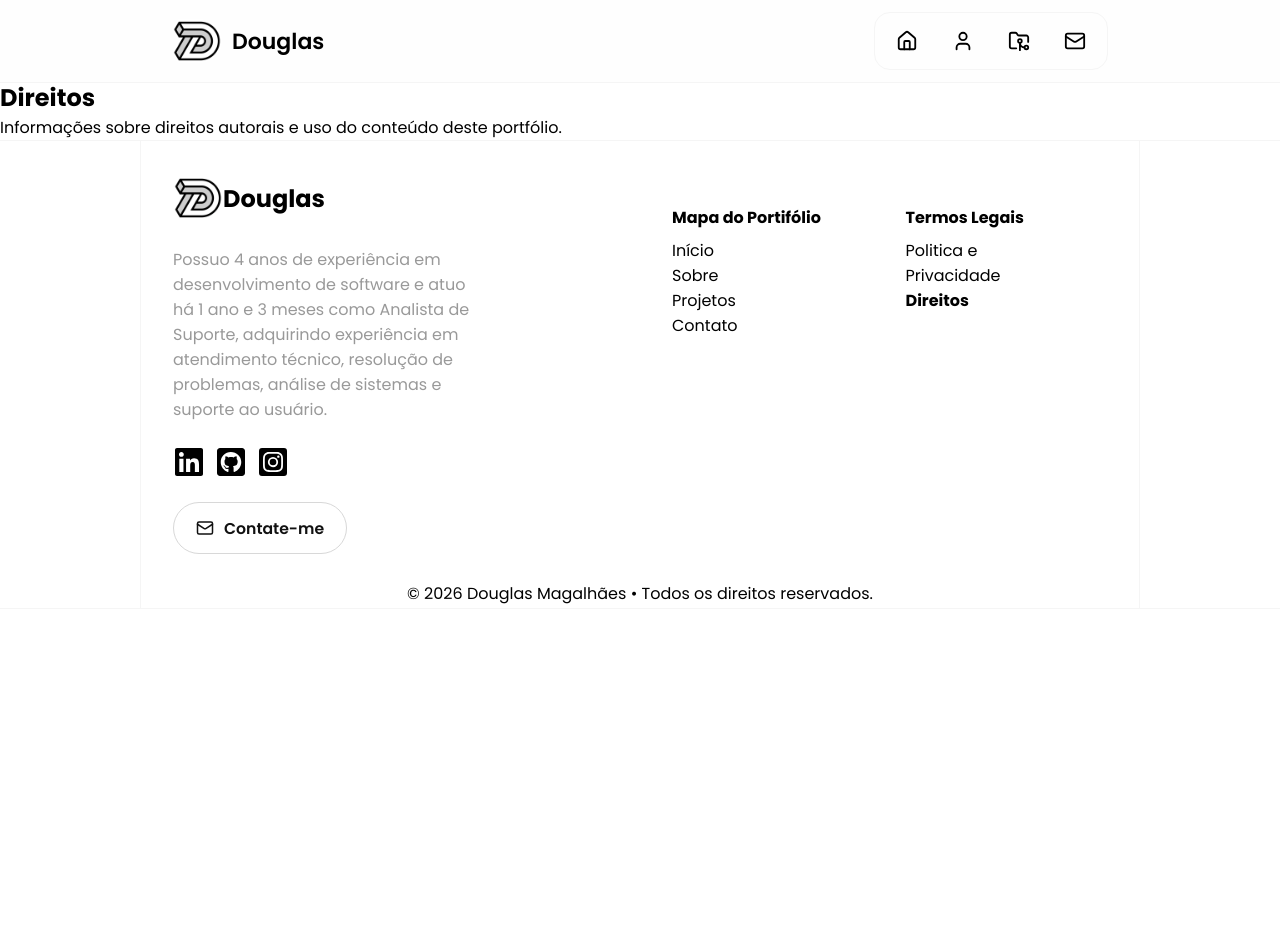
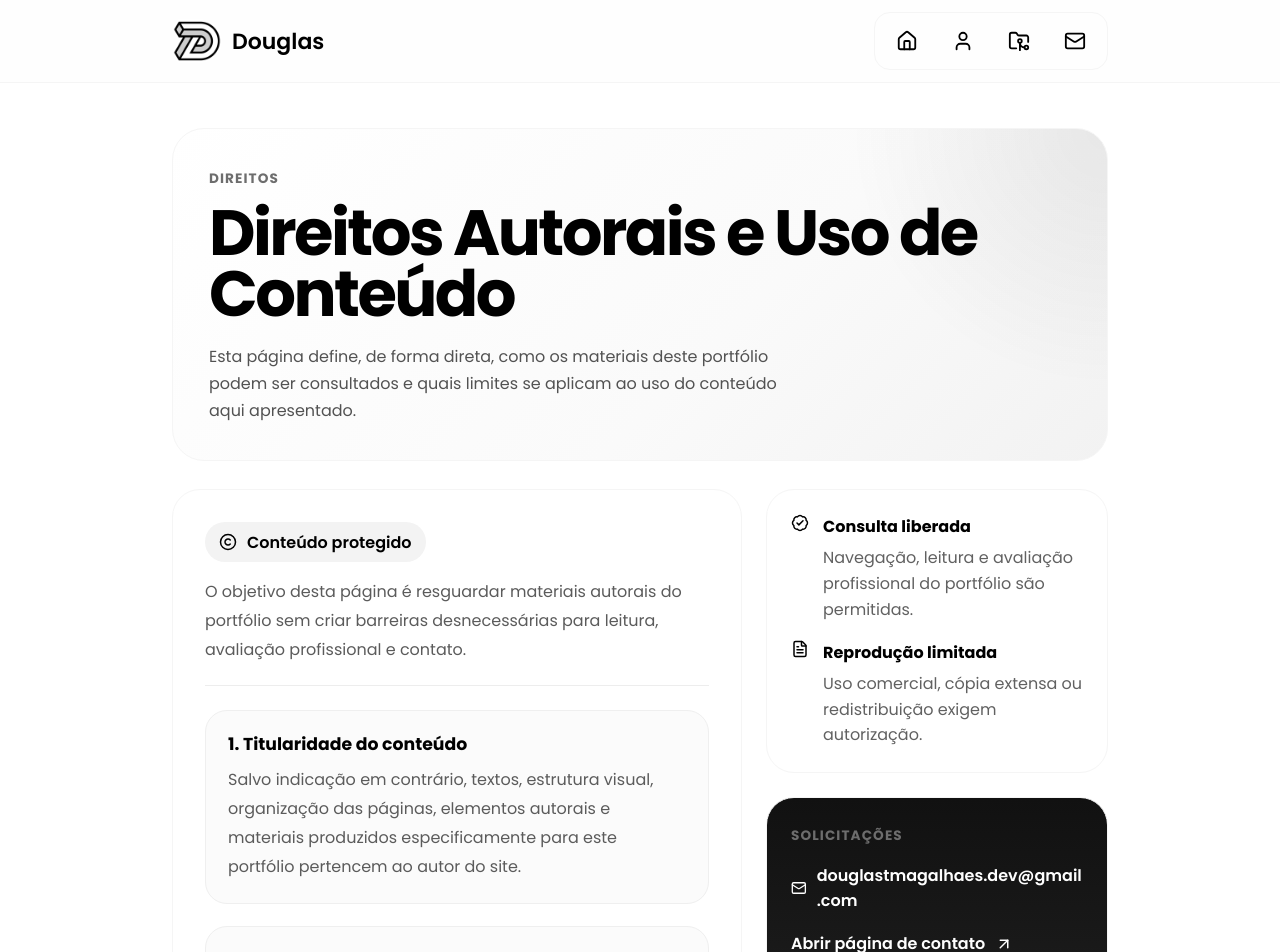
Before and after one commit to Douglastm/portifolio, a React (Vite) app: page /rights in a window 1280 px wide. Shown: the top 952 px of the page. Before the commit the page ends 800 px from the top, so only its background shows below. Built offline with nearby package versions, Linux system fonts and the light colour scheme.

Commit message:
feat: Create rights information page

```diff
--- /dev/null
+++ b/src/pages/Rights/Rights.module.css
@@ -0,0 +1,188 @@
+.content {
+  width: 100%;
+  min-height: 92vh;
+  display: flex;
+  justify-content: center;
+}
+
+.section {
+  width: 100%;
+  max-width: 1000px;
+  padding: 48px 32px 72px;
+  display: flex;
+  flex-direction: column;
+  gap: 28px;
+}
+
+.hero {
+  padding: 36px;
+  border: 1px solid var(--surface);
+  border-radius: 32px;
+  background:
+    radial-gradient(circle at top right, rgb(17 17 17 / 7%), transparent 26%),
+    linear-gradient(135deg, #ffffff 0%, #fafafa 60%, #f2f2f2 100%);
+}
+
+.eyebrow,
+.sideKicker {
+  display: inline-block;
+  font-size: 0.85rem;
+  font-weight: 700;
+  letter-spacing: 0.08em;
+  text-transform: uppercase;
+  color: #6d6d6d;
+}
+
+.title {
+  margin-top: 12px;
+  font-size: clamp(2.45rem, 6vw, 4rem);
+  line-height: 0.96;
+  letter-spacing: -0.04em;
+}
+
+.description {
+  max-width: 58ch;
+  margin-top: 18px;
+  line-height: 1.7;
+  color: #525252;
+}
+
+.grid {
+  display: grid;
+  grid-template-columns: minmax(0, 1.25fr) minmax(260px, 0.75fr);
+  gap: 24px;
+}
+
+.document,
+.sideCard {
+  border: 1px solid var(--surface);
+  border-radius: 28px;
+  background: #ffffff;
+}
+
+.document {
+  padding: 32px;
+}
+
+.documentHeader {
+  padding-bottom: 20px;
+  border-bottom: 1px solid #ededed;
+}
+
+.headerBadge {
+  display: inline-flex;
+  align-items: center;
+  gap: 10px;
+  min-height: 40px;
+  padding: 0 14px;
+  border-radius: 999px;
+  background: #f3f3f3;
+  font-weight: 600;
+}
+
+.documentLead {
+  margin-top: 16px;
+  line-height: 1.8;
+  color: #5b5b5b;
+}
+
+.sectionList {
+  display: grid;
+  gap: 22px;
+  margin-top: 24px;
+}
+
+.sectionCard {
+  padding: 22px;
+  border: 1px solid #efefef;
+  border-radius: 22px;
+  background: #fbfbfb;
+}
+
+.cardTitle {
+  font-size: 1.08rem;
+  line-height: 1.35;
+}
+
+.cardText {
+  margin-top: 10px;
+  line-height: 1.8;
+  color: #5b5b5b;
+}
+
+.sidebar {
+  display: grid;
+  align-content: start;
+  gap: 24px;
+}
+
+.sideCard {
+  padding: 24px;
+}
+
+.sideItem {
+  display: grid;
+  grid-template-columns: auto 1fr;
+  gap: 14px;
+  align-items: flex-start;
+}
+
+.sideItem + .sideItem {
+  margin-top: 18px;
+}
+
+.sideItem strong {
+  line-height: 1.3;
+}
+
+.sideItem p {
+  margin-top: 6px;
+  line-height: 1.6;
+  color: #616161;
+}
+
+.contactCard {
+  background: linear-gradient(180deg, #111111 0%, #1b1b1b 100%);
+  color: #fefefe;
+}
+
+.contactLink,
+.inlineLink {
+  display: inline-flex;
+  align-items: center;
+  gap: 10px;
+  font-weight: 600;
+}
+
+.contactLink {
+  margin-top: 16px;
+  overflow-wrap: anywhere;
+}
+
+.inlineLink {
+  margin-top: 18px;
+}
+
+@media (max-width: 900px) {
+  .section {
+    padding: 36px 24px 56px;
+  }
+
+  .grid {
+    grid-template-columns: 1fr;
+  }
+}
+
+@media (max-width: 640px) {
+  .section {
+    padding: 24px 16px 40px;
+    gap: 24px;
+  }
+
+  .hero,
+  .document,
+  .sideCard {
+    padding: 24px 20px;
+    border-radius: 24px;
+  }
+}
--- a/src/pages/Rights/Rights.tsx
+++ b/src/pages/Rights/Rights.tsx
@@ -1,8 +1,106 @@
+import { Link } from "react-router-dom";
+import { ArrowUpRight, BadgeCheck, Copyright, FileText, Mail } from "lucide-react";
+
+import styles from "./Rights.module.css";
+
+const sections = [
+  {
+    title: "1. Titularidade do conteúdo",
+    text:
+      "Salvo indicação em contrário, textos, estrutura visual, organização das páginas, elementos autorais e materiais produzidos especificamente para este portfólio pertencem ao autor do site.",
+  },
+  {
+    title: "2. Uso permitido",
+    text:
+      "É permitido navegar, consultar informações e utilizar este portfólio como referência para avaliação profissional, contato, propostas e análise pública do trabalho apresentado.",
+  },
+  {
+    title: "3. Restrições de uso",
+    text:
+      "Não é permitido reproduzir integralmente conteúdos autorais, identidade visual, textos ou materiais do site para uso comercial, redistribuição ou republicação sem autorização prévia, exceto quando houver sinalização explícita em sentido diverso.",
+  },
+  {
+    title: "4. Projetos e referências de terceiros",
+    text:
+      "Alguns projetos, marcas, ferramentas, nomes de empresas ou tecnologias mencionadas podem pertencer a seus respectivos titulares. Sua citação neste portfólio tem finalidade descritiva, curricular ou demonstrativa.",
+  },
+  {
+    title: "5. Solicitações e correções",
+    text:
+      "Caso algum conteúdo precise de ajuste, remoção ou atribuição adicional, a solicitação pode ser encaminhada pelos canais de contato disponíveis neste portfólio.",
+  },
+];
+
 export default function Rights() {
   return (
-    <section>
-      <h1>Direitos</h1>
-      <p>Informações sobre direitos autorais e uso do conteúdo deste portfólio.</p>
-    </section>
+    <div className={styles.content}>
+      <section className={styles.section}>
+        <div className={styles.hero}>
+          <span className={styles.eyebrow}>Direitos</span>
+          <h1 className={styles.title}>Direitos Autorais e Uso de Conteúdo</h1>
+          <p className={styles.description}>
+            Esta página define, de forma direta, como os materiais deste
+            portfólio podem ser consultados e quais limites se aplicam ao uso
+            do conteúdo aqui apresentado.
+          </p>
+        </div>
+
+        <div className={styles.grid}>
+          <article className={styles.document}>
+            <div className={styles.documentHeader}>
+              <div className={styles.headerBadge}>
+                <Copyright size={18} />
+                <span>Conteúdo protegido</span>
+              </div>
+              <p className={styles.documentLead}>
+                O objetivo desta página é resguardar materiais autorais do
+                portfólio sem criar barreiras desnecessárias para leitura,
+                avaliação profissional e contato.
+              </p>
+            </div>
+
+            <div className={styles.sectionList}>
+              {sections.map(({ title, text }) => (
+                <section key={title} className={styles.sectionCard}>
+                  <h2 className={styles.cardTitle}>{title}</h2>
+                  <p className={styles.cardText}>{text}</p>
+                </section>
+              ))}
+            </div>
+          </article>
+
+          <aside className={styles.sidebar}>
+            <div className={styles.sideCard}>
+              <div className={styles.sideItem}>
+                <BadgeCheck size={18} />
+                <div>
+                  <strong>Consulta liberada</strong>
+                  <p>Navegação, leitura e avaliação profissional do portfólio são permitidas.</p>
+                </div>
+              </div>
+              <div className={styles.sideItem}>
+                <FileText size={18} />
+                <div>
+                  <strong>Reprodução limitada</strong>
+                  <p>Uso comercial, cópia extensa ou redistribuição exigem autorização.</p>
+                </div>
+              </div>
+            </div>
+
+            <div className={`${styles.sideCard} ${styles.contactCard}`}>
+              <span className={styles.sideKicker}>Solicitações</span>
+              <a href="mailto:douglastmagalhaes.dev@gmail.com" className={styles.contactLink}>
+                <Mail size={18} />
+                <span>douglastmagalhaes.dev@gmail.com</span>
+              </a>
+              <Link to="/contact" className={styles.inlineLink}>
+                Abrir página de contato
+                <ArrowUpRight size={18} />
+              </Link>
+            </div>
+          </aside>
+        </div>
+      </section>
+    </div>
   );
 }
```
